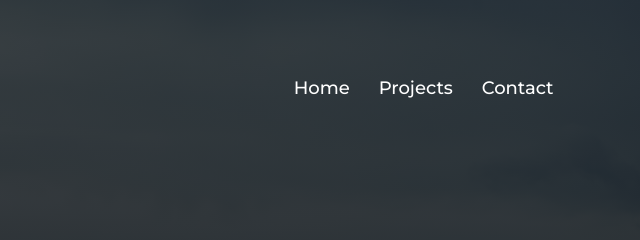
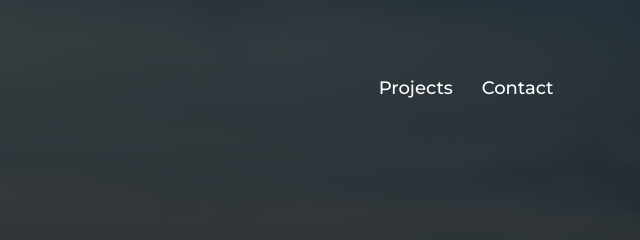
Before and after one commit to jenniferutley/portfolio, a plain HTML site: page index.html in a window 1280 px wide. Shown: the top 240 px of the page, 640-1280 px from the left. Drawn offline with nearby package versions, Linux system fonts and the light colour scheme.

Commit message:
before grid changes

```diff
--- a/index.html
+++ b/index.html
@@ -14,9 +14,9 @@
                 <img src="resources/img/logo_transparent.png" alt="logo">
                 <span>Jennifer Utley</span>
                 <div class="links">
-                    <span>
+                    <!-- <span>
                         <a href="#home">Home</a>
-                    </span>
+                    </span> -->
                     <span>
                         <a href="#projects">Projects</a>
                     </span>
```
Also changed, not shown: resources/css/style.css (+12 -20 lines).
